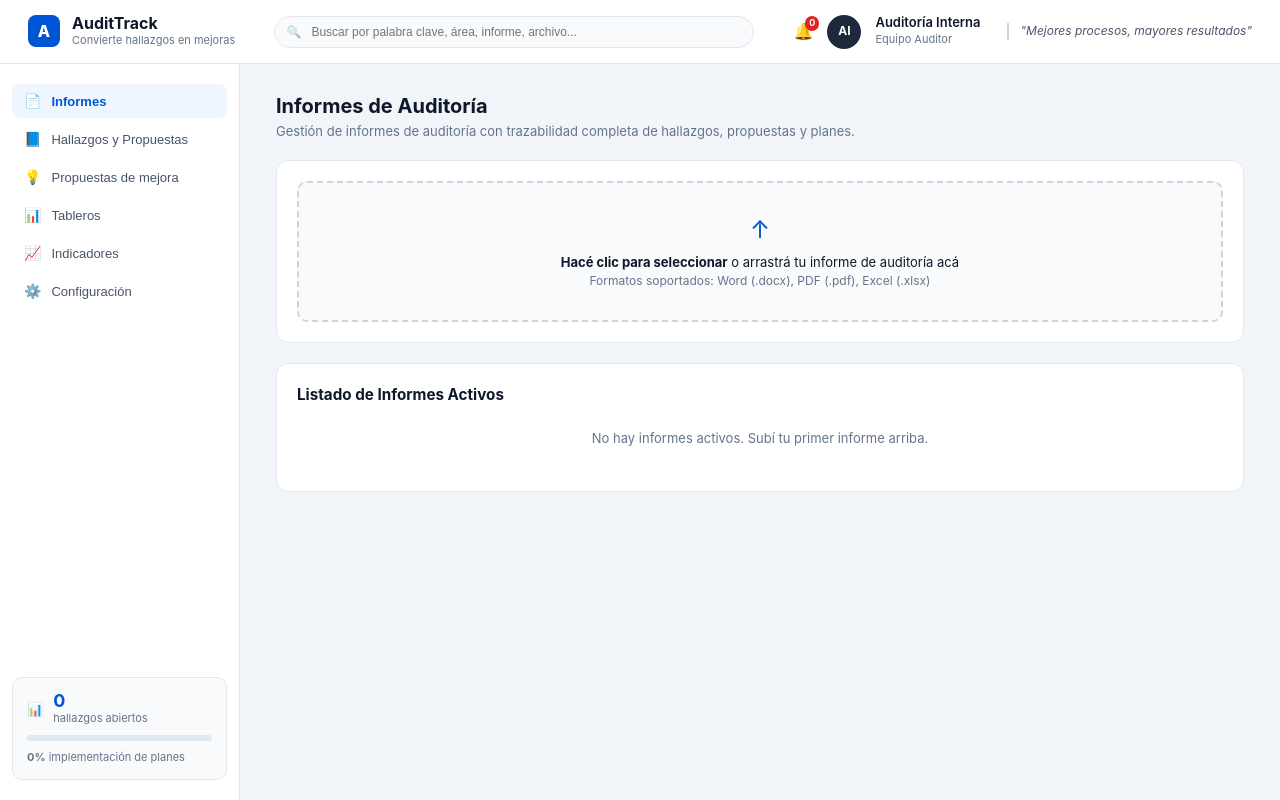
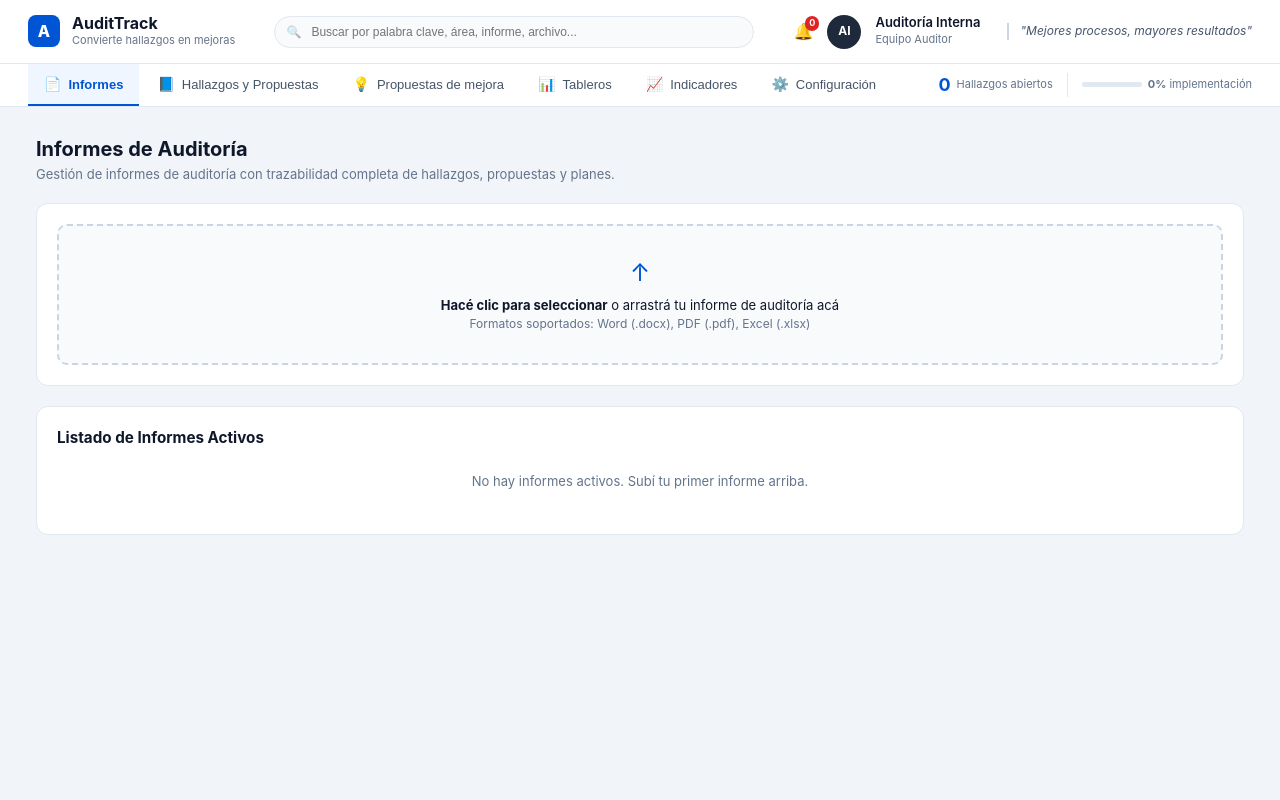
Before and after one commit to lucianabelengamarra90-netizen/audit-followup-tracker, a Flask app: page / in a window 1280 px wide. Run offline with Flask 3, Linux system fonts and the light colour scheme; data that the repository does not hold is empty.

Commit message:
layout: replace left sidebar with horizontal top navigation bar for full-width content

```diff
--- a/static/app.js
+++ b/static/app.js
@@ -47,7 +47,7 @@ function showToast(message, type = "info") {
 // ============================================================
 
 function switchTab(tabName) {
-    document.querySelectorAll(".menu-item").forEach(btn => {
+    document.querySelectorAll(".topnav-tab").forEach(btn => {
         btn.classList.toggle("active", btn.dataset.tab === tabName);
     });
 
--- a/static/styles.css
+++ b/static/styles.css
@@ -195,109 +195,114 @@ body {
 /* Main Body */
 .main-body {
     display: flex;
+    flex-direction: column;
     flex: 1;
 }
 
-/* Sidebar */
-.sidebar {
-    width: 240px;
+/* Top Navigation Bar (horizontal tabs replacing sidebar) */
+.topnav-bar {
     background: var(--white);
-    border-right: 1px solid var(--border-color);
-    padding: 20px 12px;
+    border-bottom: 1px solid var(--border-color);
+    padding: 0 28px;
     display: flex;
-    flex-direction: column;
+    align-items: center;
     justify-content: space-between;
+    gap: 16px;
     flex-shrink: 0;
 }
 
-.sidebar-menu {
+.topnav-tabs {
     display: flex;
-    flex-direction: column;
-    gap: 4px;
+    align-items: center;
+    gap: 2px;
 }
 
-.menu-item {
+.topnav-tab {
     display: flex;
     align-items: center;
-    gap: 10px;
-    padding: 9px 12px;
+    gap: 7px;
+    padding: 12px 16px;
     border: none;
     background: transparent;
-    border-radius: 8px;
     color: #475569;
     font-size: 13px;
     font-weight: 500;
     cursor: pointer;
     text-align: left;
-    transition: all 0.15s;
+    transition: all 0.2s cubic-bezier(0.4, 0, 0.2, 1);
+    border-bottom: 2px solid transparent;
+    white-space: nowrap;
 }
 
-.menu-item:hover {
-    background: #F1F5F9;
+.topnav-tab:hover {
     color: var(--navy-text);
+    background: #F8FAFC;
 }
 
-.menu-item.active {
-    background: #EFF6FF;
+.topnav-tab.active {
     color: var(--primary-blue);
     font-weight: 600;
+    border-bottom-color: var(--primary-blue);
+    background: #EFF6FF;
 }
 
-.menu-icon {
+.topnav-icon {
     font-size: 14px;
 }
 
-.sidebar-widget {
-    background: #F8FAFC;
-    border: 1px solid #E2E8F0;
-    border-radius: 10px;
-    padding: 14px;
+/* Top Nav Widget (inline metrics) */
+.topnav-widget {
+    display: flex;
+    align-items: center;
+    gap: 14px;
+    padding: 8px 0;
+    flex-shrink: 0;
 }
 
-.widget-metric {
+.topnav-widget-item {
     display: flex;
     align-items: center;
-    gap: 10px;
-    margin-bottom: 8px;
+    gap: 6px;
 }
 
-.widget-metric strong {
+.topnav-widget-value {
     font-size: 18px;
     font-weight: 700;
     color: var(--primary-blue);
     line-height: 1;
 }
 
-.widget-metric small {
-    display: block;
+.topnav-widget-label {
     font-size: 11px;
     color: var(--text-muted);
 }
 
-.widget-progress-bg {
+.topnav-widget-divider {
+    width: 1px;
+    height: 24px;
+    background: #E2E8F0;
+}
+
+.topnav-progress-bar {
+    width: 60px;
+    height: 5px;
     background: #E2E8F0;
     border-radius: 10px;
-    height: 6px;
     overflow: hidden;
-    margin-bottom: 6px;
 }
 
-.widget-progress-fill {
+.topnav-progress-fill {
     background: var(--primary-blue);
     height: 100%;
     border-radius: 10px;
-}
-
-.widget-subtext {
-    font-size: 11px;
-    color: var(--text-muted);
+    transition: width 0.3s;
 }
 
 /* Content Area */
 .content-area {
     flex: 1;
     padding: 28px 36px;
-    max-width: 1350px;
+    max-width: 100%;
 }
 
 .tab-pane {
--- a/templates/index.html
+++ b/templates/index.html
@@ -55,49 +55,49 @@
 
     <div class="main-body">
 
-        <!-- Sidebar Navigation -->
-        <aside class="sidebar">
-            <nav class="sidebar-menu">
-                <button class="menu-item active" data-tab="informes" onclick="switchTab('informes')">
-                    <span class="menu-icon">📄</span>
+        <!-- Top Navigation Bar (horizontal tabs) -->
+        <nav class="topnav-bar">
+            <div class="topnav-tabs">
+                <button class="topnav-tab active" data-tab="informes" onclick="switchTab('informes')">
+                    <span class="topnav-icon">📄</span>
                     <span>Informes</span>
                 </button>
-                <button class="menu-item" data-tab="hallazgos" onclick="switchTab('hallazgos')">
-                    <span class="menu-icon">📘</span>
+                <button class="topnav-tab" data-tab="hallazgos" onclick="switchTab('hallazgos')">
+                    <span class="topnav-icon">📘</span>
                     <span>Hallazgos y Propuestas</span>
                 </button>
-                <button class="menu-item" data-tab="propuestas" onclick="switchTab('propuestas')">
-                    <span class="menu-icon">💡</span>
+                <button class="topnav-tab" data-tab="propuestas" onclick="switchTab('propuestas')">
+                    <span class="topnav-icon">💡</span>
                     <span>Propuestas de mejora</span>
                 </button>
-                <button class="menu-item" data-tab="tableros" onclick="switchTab('tableros')">
-                    <span class="menu-icon">📊</span>
+                <button class="topnav-tab" data-tab="tableros" onclick="switchTab('tableros')">
+                    <span class="topnav-icon">📊</span>
                     <span>Tableros</span>
                 </button>
-                <button class="menu-item" data-tab="indicadores" onclick="switchTab('indicadores')">
-                    <span class="menu-icon">📈</span>
+                <button class="topnav-tab" data-tab="indicadores" onclick="switchTab('indicadores')">
+                    <span class="topnav-icon">📈</span>
                     <span>Indicadores</span>
                 </button>
-                <button class="menu-item" data-tab="configuracion" onclick="switchTab('configuracion')">
-                    <span class="menu-icon">⚙️</span>
+                <button class="topnav-tab" data-tab="configuracion" onclick="switchTab('configuracion')">
+                    <span class="topnav-icon">⚙️</span>
                     <span>Configuración</span>
                 </button>
-            </nav>
+            </div>
 
-            <div class="sidebar-widget">
-                <div class="widget-metric">
-                    <span class="metric-icon">📊</span>
-                    <div>
-                        <strong id="sidebarOpenCount">0</strong>
-                        <small>hallazgos abiertos</small>
+            <div class="topnav-widget">
+                <div class="topnav-widget-item">
+                    <span class="topnav-widget-value" id="sidebarOpenCount">0</span>
+                    <span class="topnav-widget-label">Hallazgos abiertos</span>
+                </div>
+                <div class="topnav-widget-divider"></div>
+                <div class="topnav-widget-item">
+                    <div class="topnav-progress-bar">
+                        <div class="topnav-progress-fill" id="sidebarProgressBar" style="width: 0%;"></div>
                     </div>
+                    <span class="topnav-widget-label"><strong id="sidebarPct">0%</strong> implementación</span>
                 </div>
-                <div class="widget-progress-bg">
-                    <div class="widget-progress-fill" id="sidebarProgressBar" style="width: 0%;"></div>
-                </div>
-                <span class="widget-subtext"><strong id="sidebarPct">0%</strong> implementación de planes</span>
             </div>
-        </aside>
+        </nav>
 
         <!-- Content Area -->
         <main class="content-area">
```
